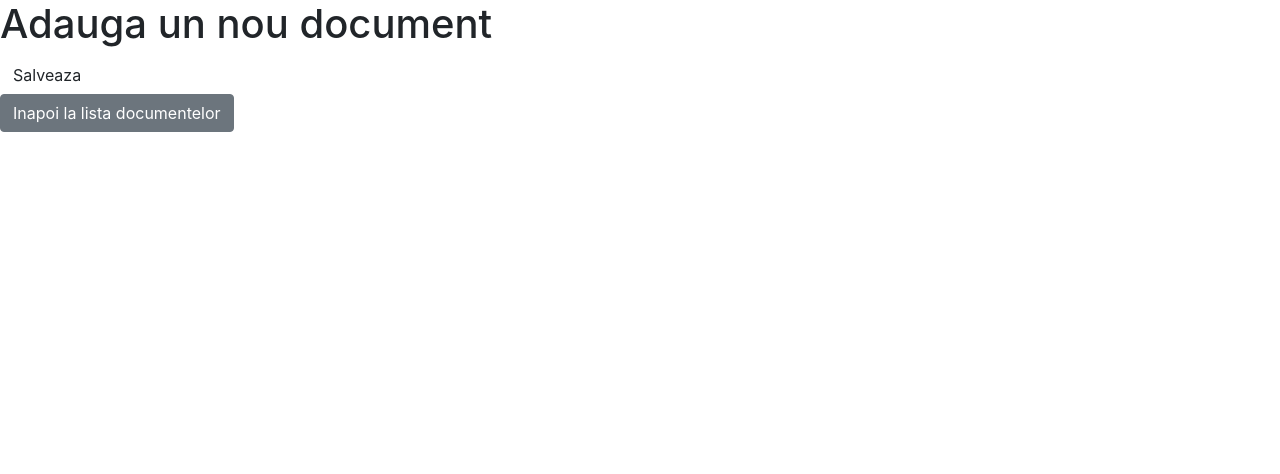
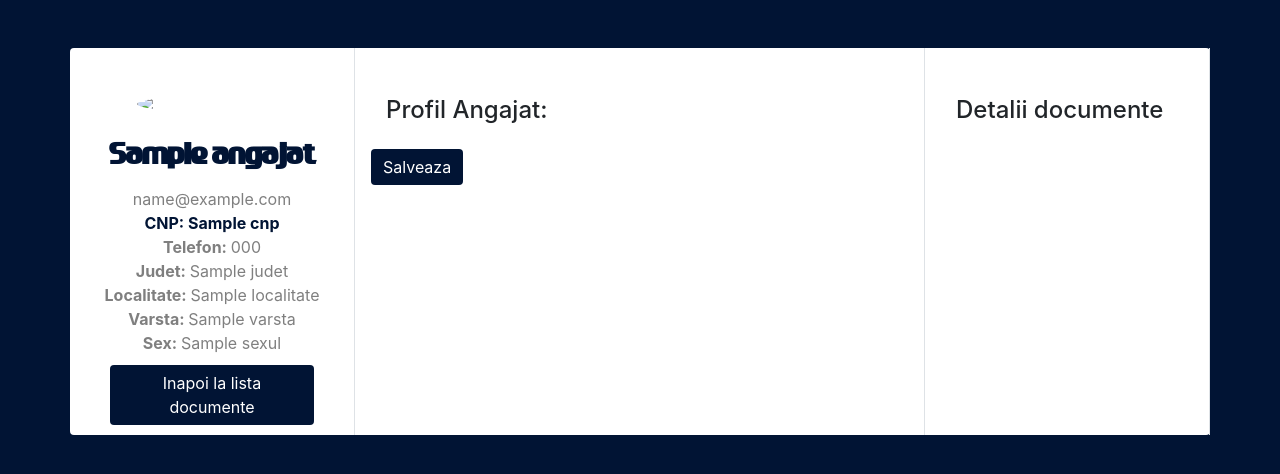
Before and after one commit to Ovidiu06/WorkNest-Public, a Django app: template templates/angajare/adauga_document.html in a window 1280 px wide. Shown: the part 50-524 px from the top of the page. Run offline with Django 5.2, Linux system fonts and the light colour scheme; the template is opened without the code that fills it: most values are stand-ins (such as "Sample title", 1, 10 or a date in 2020).

Commit message:
'update_documente'

```diff
--- a/angajare/urls.py
+++ b/angajare/urls.py
@@ -13,6 +13,6 @@ urlpatterns = [
     path('adauga_angajat/', views.AdaugaAngajat.as_view(), name='adauga_angajat_fara_candidat'),
     path('<int:pk>/reziliere_contract', reziliere_contract, name='reziliere_contract'),
     path('<int:pk>/reactivare_contract', reactivare_contract, name='reactivare_contract'),
-    path('documente_angajati/', views.AdministreazaDocumenteView.as_view(), name='administreaza_documente'),
-    path('documente_angajati/adauga/', views.AdaugaDocumentView.as_view(), name='adauga_document'),
+    path('<int:angajat_id>/documente_angajati/', views.AdministreazaDocumenteView.as_view(), name='administreaza_documente'),
+    path('<int:angajat_id>/documente_angajati/adauga/', views.AdaugaDocumentView.as_view(), name='adauga_document'),
 ]
--- a/templates/angajare/adauga_document.html
+++ b/templates/angajare/adauga_document.html
@@ -2,12 +2,46 @@
 {% block content %}
 {% load static %}
 
-<h1>Adauga un nou document</h1>
-<form method="post" enctype="multipart/form-data">
-    {% csrf_token %}
-    {{ form.as_p }}
-    <button type="submit" class="btn btn-profile">Salveaza</button>
-</form>
-<a href="{% url 'administreaza_documente' %}" class="btn btn-secondary">Inapoi la lista documentelor</a>
+<link rel="stylesheet" href="{% static 'profil_candidat.css' %}">
+
+<div class="container rounded bg-white mt-5 mb-5">
+    <div class="row">
+        <div class="col-md-3 border-right">
+            <div class="d-flex flex-column align-items-center text-center"><img class="rounded-circle mt-5" width="150px" src="{{ object.poza.url }}">
+              <span><b style="color: #011434; font-family: 'volunmo';  font-size: 50px"> {{ angajat }}</b></span>
+                <span class="text-black-50">{{ angajat.email }}</span>
+                <span class="text-black-50"><b style="color: #011434">CNP: {{ angajat.cnp }}</b></span>
+                <span class="text-black-50"><b>Telefon: </b>{{ angajat.telefon }}</span>
+                <span class="text-black-50"><b>Judet: </b>{{ angajat.judet }}</span>
+                <span class="text-black-50"><b>Localitate: </b> {{ angajat.localitate }}</span>
+                <span class="text-black-50"><b>Varsta: </b>{{ angajat.varsta }}</span>
+                <span class="text-black-50"><b>Sex: </b>{{ angajat.sexul }}</span>
+            </div>
+                <div class="col-md-12"><a class="btn btn-primary profile-button" style="margin: 10px 10px"  href="{% url 'angajati:administreaza_documente' angajat.id %}">Inapoi la lista documente</a></div>
+        </div>
+        <div class="col-md-6 border-right">
+            <div class="p-3 py-5">
+                <div class="d-flex justify-content-between align-items-center mb-3">
+                    <h4 class="text-right">Profil Angajat:</h4>
+                </div>
+                <div class="row mt-3">
+                    <form method="post" enctype="multipart/form-data">
+                        {% csrf_token %}
+                        {{ form.as_p }}
+                        <button type="submit" class="btn btn-primary profile-button">Salveaza</button>
+                    </form>
+                </div>
+                <div class="row mt-3">
+                </div>
+            </div>
+        </div>
+        <div class="col-md-3 border-right">
+            <div class="p-3 py-5">
+            <h4>Detalii documente</h4>
+
+            </div>
+        </div>
+    </div>
+</div>
 
 {% endblock %}
```
Also changed, not shown: angajare/forms.py (+10 -1 lines), angajare/views.py (+27 -5 lines), templates/angajare/administreaza_documente.html (+64 -9 lines), templates/angajare/profil_angajat.html (+4 -5 lines), db.sqlite3.
